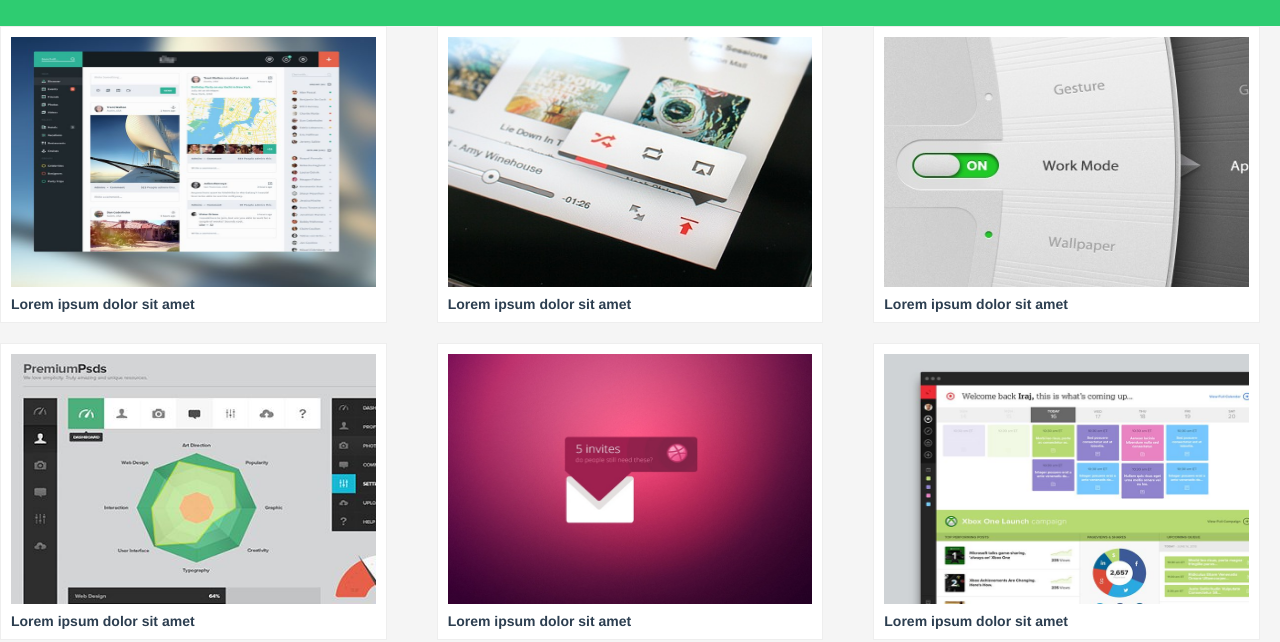
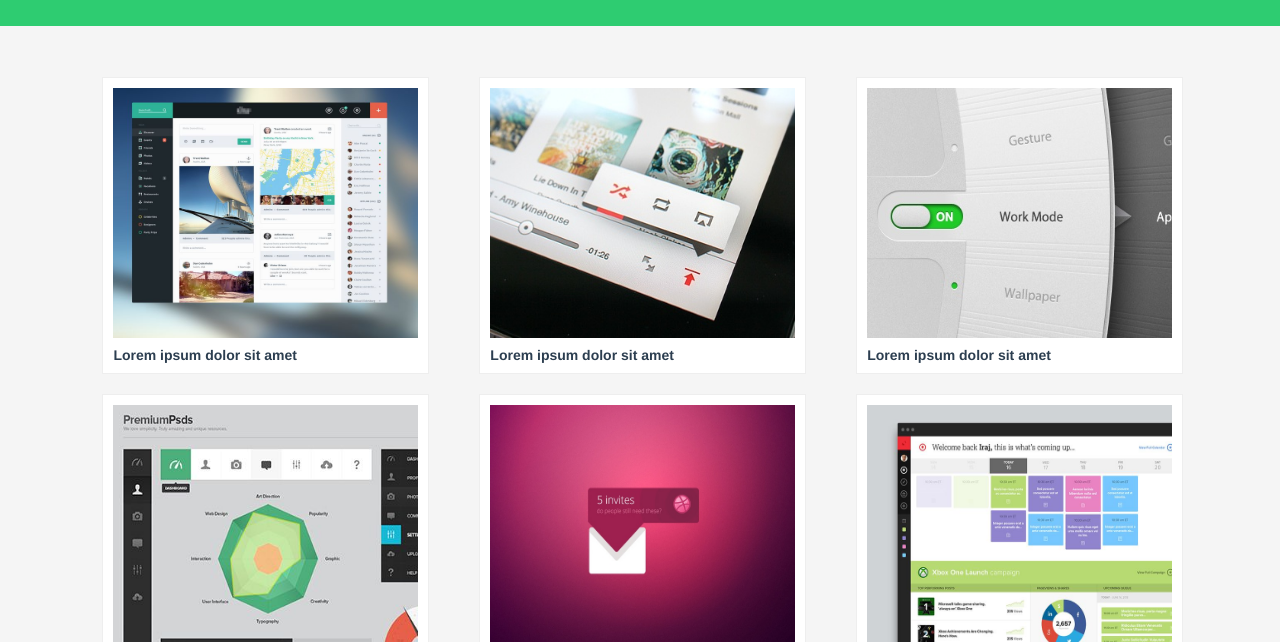
Before and after one commit to parakawa/Flat-Theme, a plain HTML site: page portfolio.html in a window 1280 px wide. Shown: the part 158-800 px from the top of the page. Drawn offline with Linux system fonts and the light colour scheme.

Commit message:
correccion pagina porta

```diff
--- a/css/main.css
+++ b/css/main.css
@@ -58,6 +58,9 @@ body{
   padding-bottom: 2%;
 }
 /*contenido portafolio*/
+.contenidoporta {
+  padding:4% 6% 5% 8%;
+}
 .cajaimg .item-inner {
   background: #fff;
   border: 1px solid #eee;
--- a/portfolio.html
+++ b/portfolio.html
@@ -37,9 +37,9 @@
         </div>
     </section>
     <section class="portafoliocontenido">
-    <div class="contenidoserv">
+    <div class="contenidoporta">
         <div class="row">
-            <div class="col-xs-4 col-sm-4 col-md-4 col-lg-4">
+            <div class="col-xs-12 col-sm-4 col-md-4 col-lg-4">
                 <div class="cajaimg item-inner">
                     <div class="item-inner">
                         <img src="images/portfolio/full/item1.jpg">
@@ -59,7 +59,7 @@
                     </div>
                 </div>
             </div>
-            <div class="col-xs-4 col-sm-4 col-md-4 col-lg-4">
+            <div class="col-xs-12 col-sm-4 col-md-4 col-lg-4">
                 <div class="cajaimg item-inner">
                     <div class="item-inner">
                         <img src="images/portfolio/full/item3.jpg">
@@ -79,7 +79,7 @@
                     </div>
                 </div>
             </div>
-            <div class="col-xs-4 col-sm-4 col-md-4 col-lg-4">
+            <div class="col-xs-12 col-sm-4 col-md-4 col-lg-4">
                 <div class="cajaimg item-inner">
                     <div class="item-inner">
                        <img src="images/portfolio/full/item5.jpg">
```
